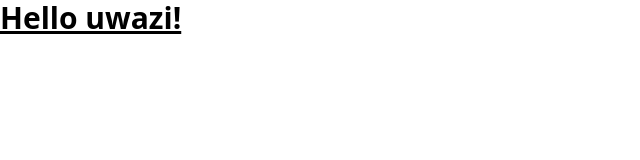
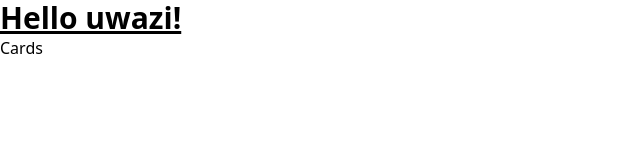
Before and after one commit to huridocs/uwazi-client, a Next.js app: page / in a window 1280 px wide. Shown: the top 160 px of the page, without its empty margins (0-640 px from the left). Built offline with nearby package versions, Linux system fonts and the light colour scheme.

Commit message:
Upgraded all dependencies

```diff
--- a/next.config.js
+++ b/next.config.js
@@ -4,6 +4,9 @@
   publicRuntimeConfig: {
     NODE_ENV: process.env.NODE_ENV,
   },
+  experimental: {
+    newNextLinkBehavior: true,
+  },
 };
 
 module.exports = nextConfig;
--- a/src/pages/index.tsx
+++ b/src/pages/index.tsx
@@ -1,6 +1,7 @@
 import React from 'react';
 import type { NextPage } from 'next';
 import Head from 'next/head';
+import Link from 'next/link';
 
 const Home: NextPage = () => (
   <>
@@ -10,6 +11,7 @@
       <link rel="icon" href="/favicon.ico" />
     </Head>
     <h1 className="text-3xl font-bold underline">Hello uwazi!</h1>
+    <Link href="/library/cards">Cards</Link>
   </>
 );
 export default Home;
--- a/src/services/search.ts
+++ b/src/services/search.ts
@@ -1,8 +1,8 @@
 import { api } from 'api';
-import { EntityPlaceholder } from 'domains/Entity';
+import { Entity } from 'domains/Entity';
 
 interface SearchResults {
-  rows: EntityPlaceholder[];
+  rows: Entity[];
 }
 
 const search = async (domain: string): Promise<SearchResults> => {
```
Also changed, not shown: package.json (+11 -11 lines), 1 other file (tests, documents, lock files or other folders).
